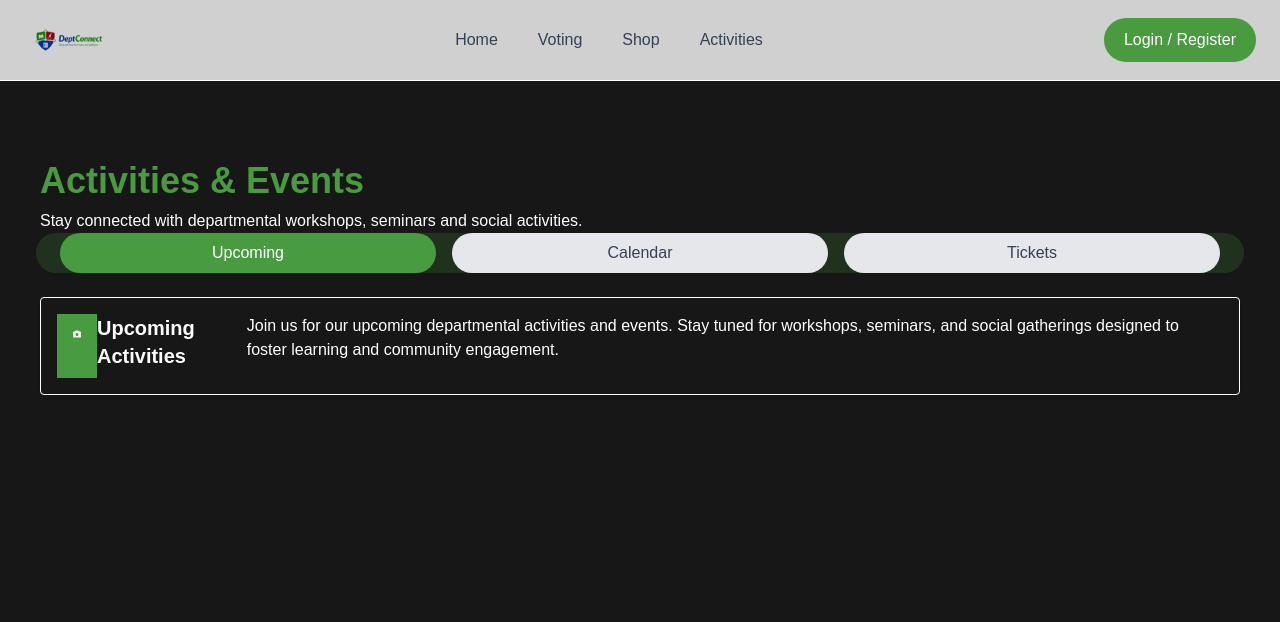
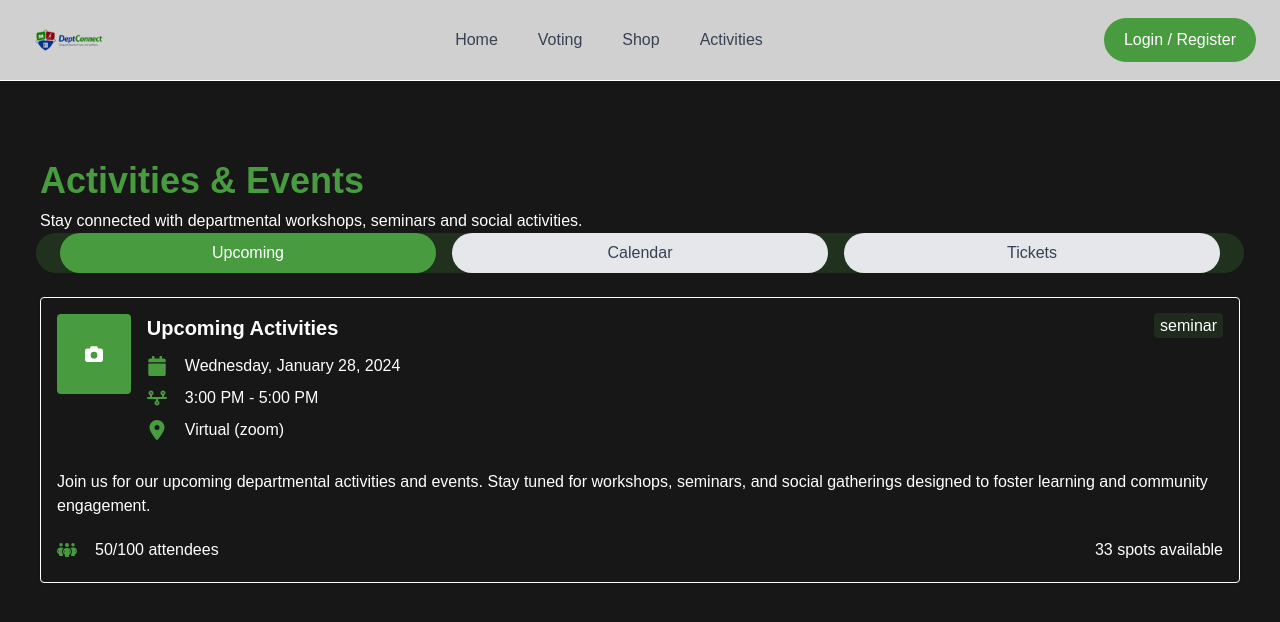
Before and after one commit to Dialawilson/deptconnect, a Next.js app: page /activities in a window 1280 px wide. Shown: the top 622 px of the page. Built offline with nearby package versions, Linux system fonts and the light colour scheme.

Commit message:
refactor: enhance ActivitiesPage with additional icons and improved layout for upcoming events

```diff
--- a/src/app/activities/page.tsx
+++ b/src/app/activities/page.tsx
@@ -1,55 +1,122 @@
-"use client"
-import { useState } from "react"
-import { FaCamera } from "react-icons/fa6"
+"use client";
+import { useState } from "react";
+import { FaCalendar } from "react-icons/fa";
+import { FaCamera, FaTimeline, FaLocationDot, FaPeopleGroup } from "react-icons/fa6";
 
 export default function ActivitiesPage() {
-    const [activities, setActivities] = useState("upcoming")
-    return(
+  const [activities, setActivities] = useState("upcoming");
+  return (
     <>
-        <h1 className="font-extrabold text-4xl px-10 pt-20 text-[#489B3F]">Activities & Events</h1>
-        <p className="px-10 pt-2">Stay connected with departmental workshops, seminars and social activities.</p>
-
+      <h1 className="font-extrabold text-4xl px-10 pt-20 text-[#489B3F]">
+        Activities & Events
+      </h1>
+      <p className="px-10 pt-2">
+        Stay connected with departmental workshops, seminars and social
+        activities.
+      </p>
       <div className="items-center rounded-3xl justify-content mx-9 bg-[#489B3F]/20  px-6 ">
         <div className="flex justify-center gap-4 mb-6 w-full">
-                <button onClick={() => setActivities("upcoming")} className={`px-4 py-2 rounded-full w-full ${activities === "upcoming" ? "bg-[#489B3F] text-white" : "bg-gray-200 text-gray-700"}`}>
+          <button
+            onClick={() => setActivities("upcoming")}
+            className={`px-4 py-2 rounded-full w-full ${activities === "upcoming" ? "bg-[#489B3F] text-white" : "bg-gray-200 text-gray-700"}`}
+          >
             Upcoming
           </button>
-                <button onClick={() => setActivities("calender")} className={`px-4 py-2 rounded-full w-full ${activities === "calender" ? "bg-[#489B3F] text-white" : "bg-gray-200 text-gray-700"}`}>
+          <button
+            onClick={() => setActivities("calender")}
+            className={`px-4 py-2 rounded-full w-full ${activities === "calender" ? "bg-[#489B3F] text-white" : "bg-gray-200 text-gray-700"}`}
+          >
             Calendar
           </button>
-                <button onClick={() => setActivities("tickets")} className={`px-4 py-2 rounded-full w-full ${activities === "tickets" ? "bg-[#489B3F] text-white" : "bg-gray-200 text-gray-700"}`}>
+          <button
+            onClick={() => setActivities("tickets")}
+            className={`px-4 py-2 rounded-full w-full ${activities === "tickets" ? "bg-[#489B3F] text-white" : "bg-gray-200 text-gray-700"}`}
+          >
             Tickets
           </button>
         </div>
       </div>
+
       <div className="px-10">
-
-
         {activities === "upcoming" && (
           <div className="border p-4  rounded shadow ">
             <div className="flex">
-                        <div className="bg-[#489B3F]">
-                            <FaCamera size={40} className="text-white p-4"/>
+              <div className="bg-[#489B3F] h-20 w-20 rounded flex items-center justify-center mr-4">
+                <FaCamera size={50} className="text-white p-4" />
+                {/* <FaViadeo size={50} className="text-white p-4"/> */}
+              </div>
+              <div className="flex justify-between gap-4 w-full">
+                <div className="">
+                  <h2 className="text-xl font-bold mb-2">
+                    Upcoming Activities
+                  </h2>
+                  <div className="flex gap-1 items-center">
+                    <FaCalendar size={20} className="text-[#489B3F] mr-2" />
+                    <span className="py-1 px-1.5">
+                      Wednesday, January 28, 2024
+                    </span>
+                  </div>
+                  {/* time */}
+                  <div className="flex gap-1 items-center">
+                    <FaTimeline size={20} className="text-[#489B3F] mr-2" />
+                    <span className="py-1 px-1.5">
+                      3:00 PM - 5:00 PM
+                    </span>
+                  </div>
+                    {/* location */}
+                    <div className="flex gap-1 items-center">
+                    <FaLocationDot size={20} className="text-[#489B3F] mr-2" />
+                    <span className="py-1 px-1.5">
+                      Virtual (zoom)
+                    </span>
+                  </div>
+                </div>
+                <div>
+                  <span className="bg-[#489B3F]/15 rounded py-1 px-1.5">
+                    seminar
+                  </span>
+                </div>
+              </div>
             </div>
 
-                    <h2 className="text-xl font-bold mb-2">Upcoming Activities</h2>
-                    <p>Join us for our upcoming departmental activities and events. Stay tuned for workshops, seminars, and social gatherings designed to foster learning and community engagement.</p>
+            <p className="mt-6">
+              Join us for our upcoming departmental activities and events. Stay
+              tuned for workshops, seminars, and social gatherings designed to
+              foster learning and community engagement.
+            </p>
+            <div className="mt-4 flex justify-between items-center">
+                <div className="flex gap-1 items-center ">
+                    <FaPeopleGroup size={20} className="text-[#489B3F] mr-2 " />
+                    <span className="py-1 px-1.5">
+                      50/100 attendees
+                    </span>
+                </div>
+                    <span>33 spots available</span>
             </div>
           </div>
         )}
         {activities === "calender" && (
           <div className=" border p-4 rounded shadow ">
             <h2 className="text-xl font-bold mb-2">Activity Calendar</h2>
-                    <p>Explore our activity calendar to stay informed about all the exciting events happening in our department. From academic workshops to social gatherings, there`s always something to look forward to!</p>
+            <p>
+              Explore our activity calendar to stay informed about all the
+              exciting events happening in our department. From academic
+              workshops to social gatherings, there`s always something to look
+              forward to!
+            </p>
           </div>
         )}
         {activities === "tickets" && (
           <div className=" border p-4 rounded shadow ">
             <h2 className="text-xl font-bold mb-2">Tickets & Registration</h2>
-                    <p>Secure your spot for upcoming departmental activities and events. Check out our ticketing options and register now to be part of the vibrant community experience we offer.</p>
+            <p>
+              Secure your spot for upcoming departmental activities and events.
+              Check out our ticketing options and register now to be part of the
+              vibrant community experience we offer.
+            </p>
           </div>
         )}
       </div>
     </>
-    )
+  );
 }
```
Lines whose indentation alone changed are shown as unchanged.
